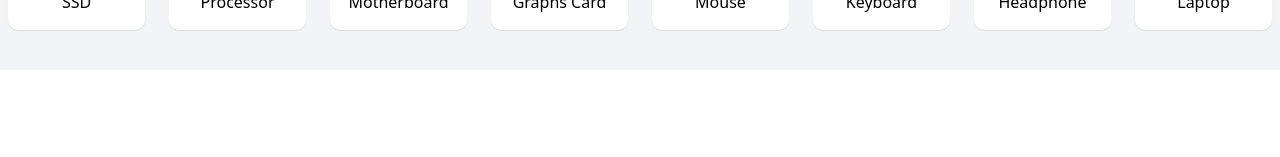
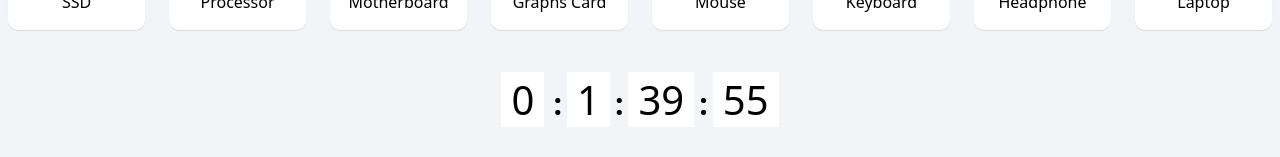
Before and after one commit to ohnadir/startech, a React (Create React App) app in the folder frontend/: page / in a window 1280 px wide. Shown: the part 895-1052 px from the top of the page. Before the commit the page ends 965 px from the top, so only its background shows below. Built offline with nearby package versions, Linux system fonts and the light colour scheme.

Commit message:
offer timer

```diff
--- a/frontend/package.json
+++ b/frontend/package.json
@@ -13,6 +13,7 @@
     "react-router-dom": "^6.0.2",
     "react-scripts": "5.0.1",
     "react-slick": "^0.29.0",
+    "react-timer-hook": "^3.0.5",
     "slick-carousel": "^1.8.1",
     "web-vitals": "^2.1.4"
   },
--- a/frontend/src/Component/Category.jsx
+++ b/frontend/src/Component/Category.jsx
@@ -9,7 +9,7 @@ const Category =()=>{
         <p className='text-center mb-[25px]'>Get Your Desired Product from Featured Category!</p>
         <div className='grid grid-cols-3 gap-6 sm:grid-cols-4 md:grid-cols-6 lg:grid-cols-8'>
             {
-                Categories.map((category)=> <div className='card py-4'>
+                Categories.map((category)=> <div className='card py-4' key={category.id}>
                     <div>
                         <img className='mx-auto' src={category.categoryImage} alt="" />
                         <p className='text-center'>{category.name}</p>
--- /dev/null
+++ b/frontend/src/Component/StockTimer.jsx
@@ -0,0 +1,34 @@
+import React from 'react';
+import { useTimer } from 'react-timer-hook';
+import '../Style/StockTimer.css';
+
+function Timer({ expiryTimestamp }) {
+    const {
+      seconds,
+      minutes,
+      hours,
+      days
+    } = useTimer({ expiryTimestamp});
+
+
+    return (
+      <div style={{textAlign: 'center'}}>
+        <div>
+          <span className='timerItem'>{days}</span> <span className='timeDivider'>:</span>
+          <span className='timerItem'>{hours}</span><span className='timeDivider'>:</span>
+          <span className='timerItem'>{minutes}</span><span className='timeDivider'>:</span>
+          <span className='timerItem'>{seconds}</span>
+        </div>
+      </div>
+    );
+  }
+const StockTimer =()=>{
+    const time = new Date();
+    time.setSeconds(time.getSeconds() + 6000); // 10 minutes timer
+    return (
+        <div className='pb-[30px]'>
+            <Timer expiryTimestamp={time} />
+        </div>
+    );
+}
+export default StockTimer;
--- a/frontend/src/Page/Home.jsx
+++ b/frontend/src/Page/Home.jsx
@@ -2,6 +2,7 @@ import React from 'react'
 import Category from '../Component/Category';
 import Header from '../Component/Header';
 import Marquee from '../Component/Marquee';
+import StockTimer from '../Component/StockTimer';
 
 const Home =()=>{
     return (
@@ -9,6 +10,7 @@ const Home =()=>{
         <Header/>
         <Marquee/>
         <Category/>
+        <StockTimer/>
 
       </div>
     )
--- /dev/null
+++ b/frontend/src/Style/StockTimer.css
@@ -0,0 +1,10 @@
+.timerItem{
+    background-color: white;
+    font-size: 40px;
+    padding: 0 10px;
+}
+.timeDivider{
+    font-size: 30px;
+    font-weight: bold;
+    margin: 0 5px;
+}
```
Also changed, not shown: 1 other file (tests, documents, lock files or other folders).
